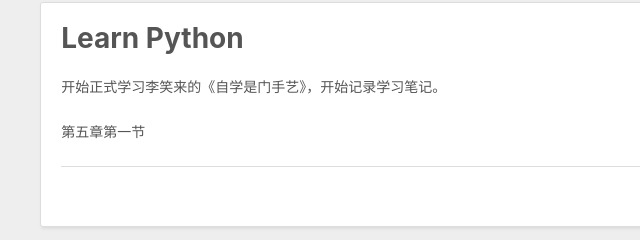
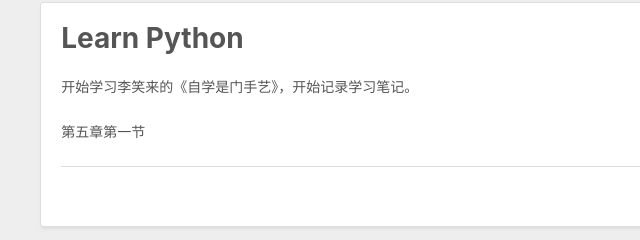
Before and after one commit to rambocool/rambocool.github.io, a plain HTML site: page 2019/08/21/Learn-Python/index.html in a window 1280 px wide. Shown: the part 377-617 px from the top of the page, 0-640 px from the left. Drawn offline with nearby package versions, Linux system fonts and the light colour scheme; files that its build step writes are made by us from their sources; files whose address does not match are found by name.

Commit message:
Site updated: 2019-08-21 12:21:12

```diff
--- a/2019/08/21/Learn-Python/index.html
+++ b/2019/08/21/Learn-Python/index.html
@@ -7,17 +7,17 @@
 
   <title>Learn Python | Reborn</title>
   <meta name="viewport" content="width=device-width, initial-scale=1, maximum-scale=1">
-  <meta name="description" content="开始正式学习李笑来的《自学是门手艺》，开始记录学习笔记。 第五章第一节">
+  <meta name="description" content="开始学习李笑来的《自学是门手艺》，开始记录学习笔记。 第五章第一节">
 <meta property="og:type" content="article">
 <meta property="og:title" content="Learn Python">
 <meta property="og:url" content="https://rambocool.github.io/2019/08/21/Learn-Python/index.html">
 <meta property="og:site_name" content="Reborn">
-<meta property="og:description" content="开始正式学习李笑来的《自学是门手艺》，开始记录学习笔记。 第五章第一节">
+<meta property="og:description" content="开始学习李笑来的《自学是门手艺》，开始记录学习笔记。 第五章第一节">
 <meta property="og:locale" content="zh-CN">
-<meta property="og:updated_time" content="2019-08-21T04:12:43.404Z">
+<meta property="og:updated_time" content="2019-08-21T04:21:03.726Z">
 <meta name="twitter:card" content="summary">
 <meta name="twitter:title" content="Learn Python">
-<meta name="twitter:description" content="开始正式学习李笑来的《自学是门手艺》，开始记录学习笔记。 第五章第一节">
+<meta name="twitter:description" content="开始学习李笑来的《自学是门手艺》，开始记录学习笔记。 第五章第一节">
 
     <link rel="alternate" href="rambocool.github.io/atom.xml" title="Reborn" type="application/atom+xml">
 
@@ -86,7 +86,7 @@
 
     <div class="article-entry" itemprop="articleBody">
 
-        <p>开始正式学习李笑来的《自学是门手艺》，开始记录学习笔记。</p>
+        <p>开始学习李笑来的《自学是门手艺》，开始记录学习笔记。</p>
 <p>第五章第一节</p>
 
 
```
Also changed, not shown: index.html (+1 -1 lines).
